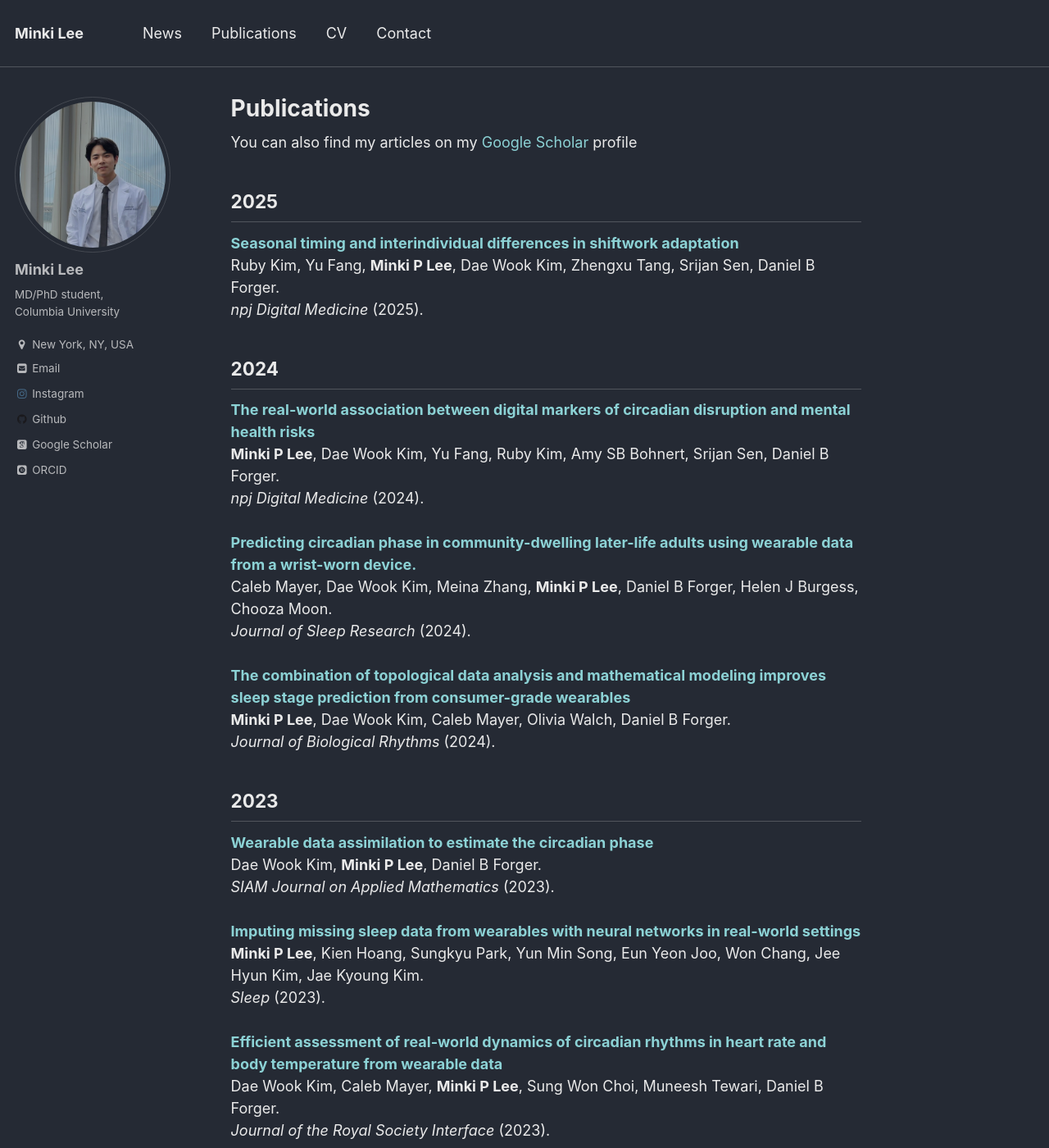
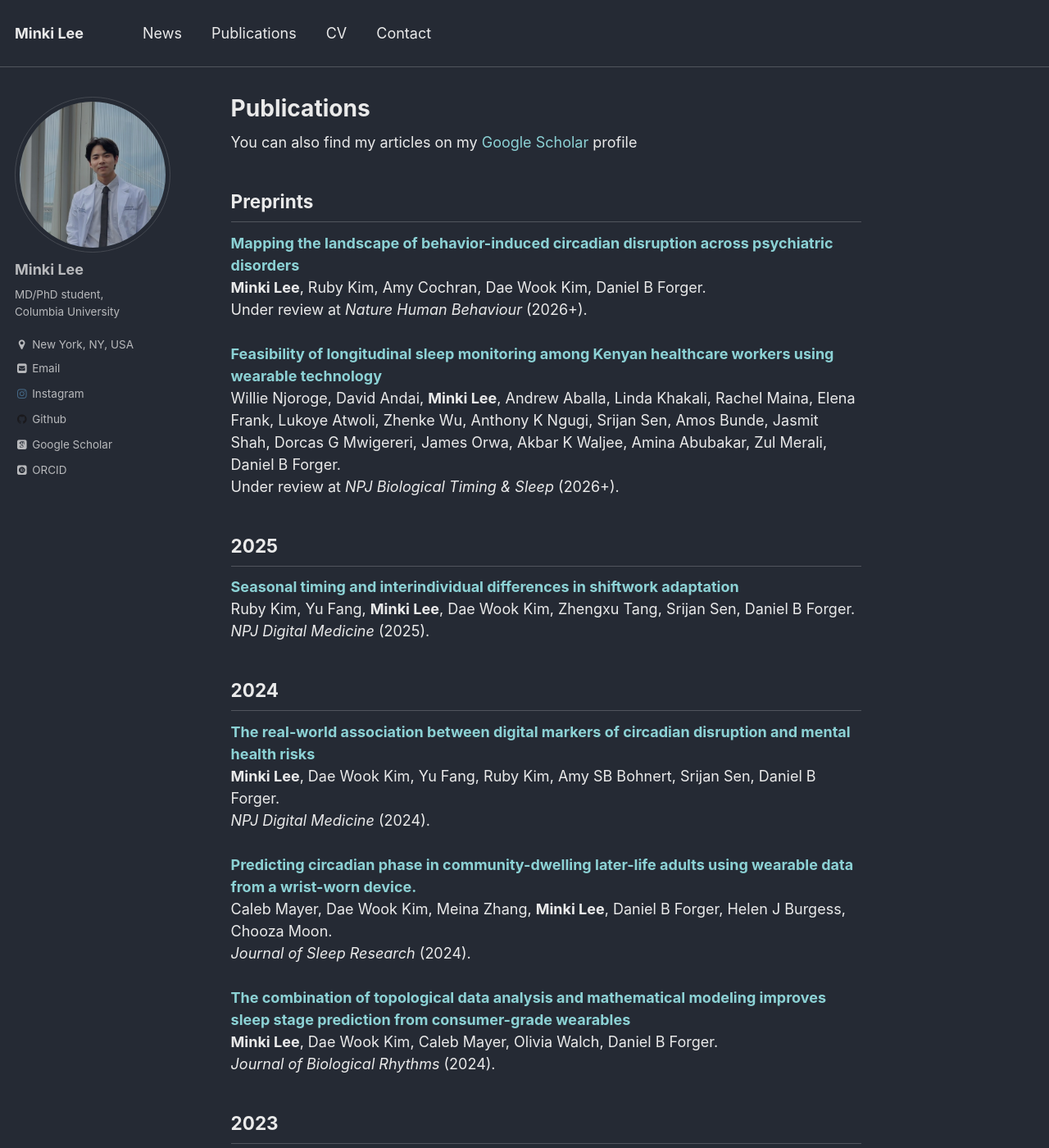
Before and after one commit to minkiplee/minkiplee.github.io, a Jekyll site: the page built from _pages/publications.md, in a window 1280 px wide and 1400 px high. Shown: the whole window at 82% size. Built offline with Jekyll 4.4.1, drawn with Linux system fonts in a browser that asks for light colours; nearby versions of some CDN libraries; some web fonts are replaced; library files that are not in the unit come from our copies; some of the changed text lies outside the part shown.

Commit message:
Update publications.md

```diff
--- a/_pages/publications.md
+++ b/_pages/publications.md
@@ -5,42 +5,54 @@ author_profile: true
 ---
 You can also find my articles on my [Google Scholar](https://scholar.google.com/citations?user=cMwhtDwAAAAJ&hl=en) profile <br>
 
+Preprints
+------
+<b>[Mapping the landscape of behavior-induced circadian disruption across psychiatric disorders]()</b> <br>
+<b>Minki Lee</b>, Ruby Kim, Amy Cochran, Dae Wook Kim, Daniel B Forger.<br>
+Under review at <i>Nature Human Behaviour</i> (2026+).
+<br>
+<br>
+<b>[Feasibility of longitudinal sleep monitoring among Kenyan healthcare workers using wearable technology]()</b> <br>
+Willie Njoroge, David Andai, <b>Minki Lee</b>, Andrew Aballa, Linda Khakali, Rachel Maina, Elena Frank, Lukoye Atwoli, Zhenke Wu, Anthony K Ngugi, Srijan Sen, Amos Bunde, Jasmit Shah, Dorcas G Mwigereri, James Orwa, Akbar K Waljee, Amina Abubakar, Zul Merali, Daniel B Forger.<br>
+Under review at <i>NPJ Biological Timing & Sleep</i> (2026+).
+<br>
+
 2025
 ------
 <b>[Seasonal timing and interindividual differences in shiftwork adaptation](https://www.nature.com/articles/s41746-025-01678-z)</b> <br>
-Ruby Kim, Yu Fang, <b>Minki P Lee</b>, Dae Wook Kim, Zhengxu Tang, Srijan Sen, Daniel B Forger.<br>
-<i>npj Digital Medicine</i> (2025).
+Ruby Kim, Yu Fang, <b>Minki Lee</b>, Dae Wook Kim, Zhengxu Tang, Srijan Sen, Daniel B Forger.<br>
+<i>NPJ Digital Medicine</i> (2025).
 <br>
 
 2024
 ------
 <b>[The real-world association between digital markers of circadian disruption and mental health risks](https://www.nature.com/articles/s41746-024-01348-6)</b> <br>
-<b>Minki P Lee</b>, Dae Wook Kim, Yu Fang, Ruby Kim, Amy SB Bohnert, Srijan Sen, Daniel B Forger.<br>
-<i>npj Digital Medicine</i> (2024).
+<b>Minki Lee</b>, Dae Wook Kim, Yu Fang, Ruby Kim, Amy SB Bohnert, Srijan Sen, Daniel B Forger.<br>
+<i>NPJ Digital Medicine</i> (2024).
 <br>
 <br>
 <b>[Predicting circadian phase in community-dwelling later-life adults using wearable data from a wrist-worn device.](https://onlinelibrary.wiley.com/doi/10.1111/jsr.14425)</b> <br>
-Caleb Mayer, Dae Wook Kim, Meina Zhang, <b>Minki P Lee</b>, Daniel B Forger, Helen J Burgess, Chooza Moon.<br>
+Caleb Mayer, Dae Wook Kim, Meina Zhang, <b>Minki Lee</b>, Daniel B Forger, Helen J Burgess, Chooza Moon.<br>
 <i>Journal of Sleep Research</i> (2024).
 <br>
 <br>
 <b>[The combination of topological data analysis and mathematical modeling improves sleep stage prediction from consumer-grade wearables](https://journals.sagepub.com/doi/abs/10.1177/07487304241288607)</b> <br>
-<b>Minki P Lee</b>, Dae Wook Kim, Caleb Mayer, Olivia Walch, Daniel B Forger.<br>
+<b>Minki Lee</b>, Dae Wook Kim, Caleb Mayer, Olivia Walch, Daniel B Forger.<br>
 <i>Journal of Biological Rhythms</i> (2024).
 <br>
 
 2023
 ------
 <b>[Wearable data assimilation to estimate the circadian phase](https://epubs.siam.org/eprint/VDW7CYGCD6AEYKMCD7EP/full)</b> <br>
-Dae Wook Kim, <b>Minki P Lee</b>, Daniel B Forger.<br>
+Dae Wook Kim, <b>Minki Lee</b>, Daniel B Forger.<br>
 <i>SIAM Journal on Applied Mathematics</i> (2023).
 <br>
 <br>
 <b>[Imputing missing sleep data from wearables with neural networks in real-world settings](https://academic.oup.com/sleep/article/47/1/zsad266/7306801?guestAccessKey=f6f99397-0704-4d2d-8705-42bbd21c546a&login=false&utm_source=authortollfreelink&utm_campaign=sleep&utm_medium=email)</b> <br>
-<b>Minki P Lee</b>, Kien Hoang, Sungkyu Park, Yun Min Song, Eun Yeon Joo, Won Chang, Jee Hyun Kim, Jae Kyoung Kim.<br>
+<b>Minki Lee</b>, Kien Hoang, Sungkyu Park, Yun Min Song, Eun Yeon Joo, Won Chang, Jee Hyun Kim, Jae Kyoung Kim.<br>
 <i>Sleep</i> (2023).
 <br>
 <br>
 <b>[Efficient assessment of real-world dynamics of circadian rhythms in heart rate and body temperature from wearable data](https://royalsocietypublishing.org/doi/full/10.1098/rsif.2023.0030)</b> <br>
-Dae Wook Kim, Caleb Mayer, <b>Minki P Lee</b>, Sung Won Choi, Muneesh Tewari, Daniel B Forger.<br>
+Dae Wook Kim, Caleb Mayer, <b>Minki Lee</b>, Sung Won Choi, Muneesh Tewari, Daniel B Forger.<br>
 <i>Journal of the Royal Society Interface</i> (2023).
```
